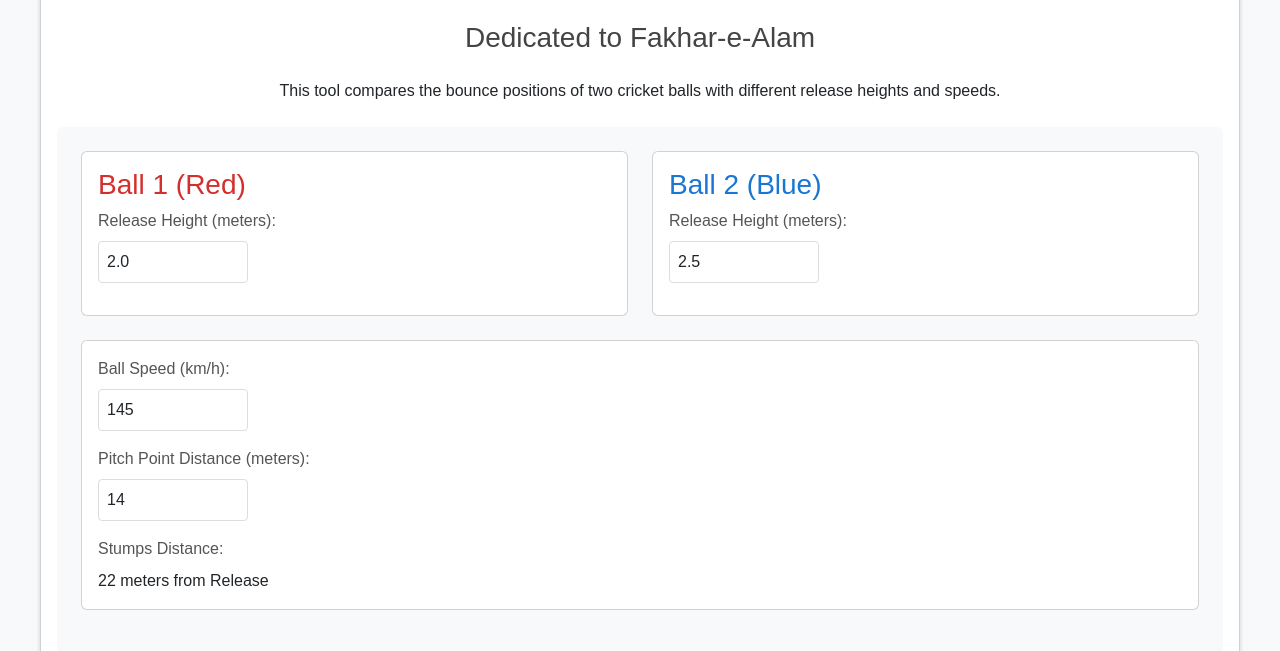
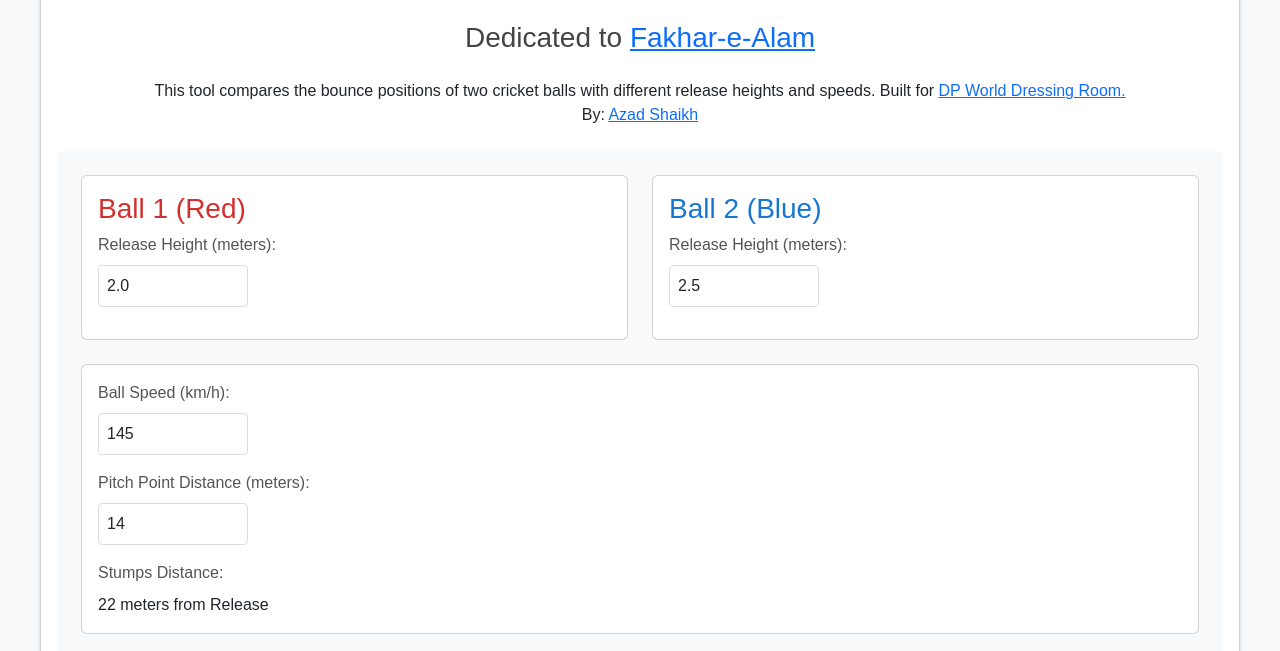
Before and after one commit to azadshaikh/ball-bounce-length-calculator, a plain HTML site: page src/index.html in a window 1280 px wide. Shown: the part 88-739 px from the top of the page. Drawn offline with nearby package versions, Linux system fonts and the light colour scheme.

Commit message:
Update HTML with attribution and social links for Cricket Ball Bounce Comparison tool

```diff
--- a/src/index.html
+++ b/src/index.html
@@ -12,8 +12,8 @@
         <div class="card shadow-sm">
             <div class="card-body">
                 <h1 class="text-center mb-4">Cricket Ball Bounce Comparison</h1>
-                <h3 class="text-center mb-4">Dedicated to Fakhar-e-Alam</h2>
-                <p class="text-center mb-4">This tool compares the bounce positions of two cricket balls with different release heights and speeds.</p>
+                <h3 class="text-center mb-4">Dedicated to <a href="https://x.com/falamb3" target="_blank">Fakhar-e-Alam</a></h2>
+                <p class="text-center mb-4">This tool compares the bounce positions of two cricket balls with different release heights and speeds. Built for <a href="https://x.com/search?q=%23asktheroom&src=typed_query&f=live" target="_blank"> DP World Dressing Room.</a> <br> By: <a href="https://x.com/azadshaikh" target="_blank">Azad Shaikh</a></p>
 
                 <div class="controls bg-light p-4 rounded mb-4">
                     <div class="row g-4">
```
